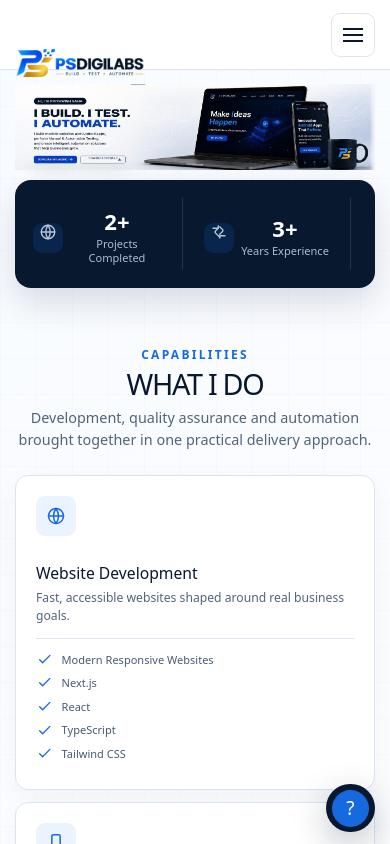
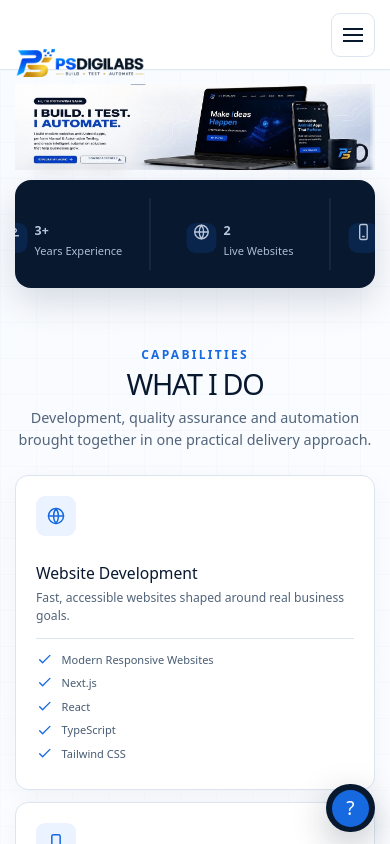
Before and after one commit to Prithvi85/psdigilabs, a Next.js app: page / in a window 390 px wide. Shown: the top 844 px of the page. Built offline with nearby package versions, Linux system fonts and the light colour scheme.

Commit message:
Animate responsive homepage statistics

```diff
--- a/app/rectification.css
+++ b/app/rectification.css
@@ -12,7 +12,20 @@ main > * { position: relative; }
 .hero-resume-link { left: 18.14%; top: 83.22%; width: 12.51%; height: 9.21%; }
 .hero-projects-link:hover, .hero-resume-link:hover { transform: translateY(-2px); box-shadow: 0 10px 24px rgba(0,0,0,.18); }
 .stats-section { padding: 0 0 22px; background: transparent; }
-.stats-grid { width: min(1280px, calc(100% - 48px)); }
+.stats-grid { display: block; width: min(1280px, calc(100% - 48px)); }
+.stats-track { width: 100%; }
+.stats-list { display: grid; grid-template-columns: repeat(5, minmax(0, 1fr)); min-height: 62px; margin: 0; padding: 0; list-style: none; }
+.stats-list[aria-hidden="true"] { display: none; }
+.stat-copy strong { height: 1em; overflow: hidden; }
+.stat-value-roll { display: flex; flex-direction: column; margin: 0; color: inherit; animation: stat-number-roll 8s cubic-bezier(.45, 0, .2, 1) infinite; }
+.stat-value-roll > span { flex: 0 0 1em; margin: 0; color: inherit; font: inherit; line-height: 1; }
+@keyframes stat-number-roll {
+  0%, 68% { transform: translateY(0); }
+  74% { transform: translateY(-1em); }
+  80% { transform: translateY(-2em); }
+  86% { transform: translateY(-3em); }
+  92%, 100% { transform: translateY(-4em); }
+}
 .content-layout { display: block; padding-block: 12px 62px; }
 .content-section { padding: 30px 0 22px; }
 .content-section .section-heading { margin-inline: auto; text-align: center; }
@@ -41,7 +54,13 @@ main > * { position: relative; }
   .services-grid { grid-template-columns: repeat(2, minmax(0,1fr)); }
 }
 @media (max-width: 1023px) {
-  .stats-grid { width: min(100% - 40px, 900px); }
+  .stats-grid { width: min(100% - 40px, 900px); overflow: hidden; }
+  .stats-track { display: flex; width: max-content; animation: stats-marquee 24s linear infinite; }
+  .stats-list, .stats-list[aria-hidden="true"] { display: flex; flex: 0 0 auto; }
+  .stats-list .stat-item { min-width: 180px; flex: 0 0 180px; }
+  .stats-list .stat-item:last-child { border-right: 1px solid rgba(255,255,255,.13); }
+  .stat-value-roll { animation: none; }
+  .stat-value-roll > span:not(:first-child) { display: none; }
   .content-layout { padding-top: 10px; }
   .info-sidebar { grid-template-columns: repeat(2, minmax(0,1fr)); }
   .sidebar-section { border-bottom: 1px solid rgba(255,255,255,.12); }
@@ -61,3 +80,15 @@ main > * { position: relative; }
 @media (max-width: 390px) {
   .project-card { height: 405px; }
 }
+@keyframes stats-marquee {
+  to { transform: translateX(-50%); }
+}
+@media (prefers-reduced-motion: reduce) {
+  .stats-track, .stat-value-roll { animation: none; transform: none; }
+  .stat-value-roll > span:not(:first-child) { display: none; }
+  .stats-list[aria-hidden="true"] { display: none; }
+  @media (max-width: 1023px) {
+    .stats-grid { overflow-x: auto; scrollbar-width: none; }
+    .stats-grid::-webkit-scrollbar { display: none; }
+  }
+}
--- a/components/stats/stats-section.tsx
+++ b/components/stats/stats-section.tsx
@@ -3,22 +3,42 @@ import { Icon } from "@/components/ui/icon";
 
 const icons = ["web", "automation", "globe", "mobile", "check"] as const;
 
-export function StatsSection() {
+function StatItems({ clone = false }: { clone?: boolean }) {
   return (
-    <section className="stats-section" aria-label="PSDigiLabs at a glance">
-      <ul className="container stats-grid">
+    <ul className="stats-list" aria-hidden={clone || undefined}>
       {stats.map((stat, index) => (
         <li className="stat-item" key={stat.label}>
           <span className="stat-icon" aria-hidden="true">
             <Icon name={icons[index]} />
           </span>
           <span className="stat-copy">
-              <strong>{stat.value}</strong>
+            <strong>
+              <span className="sr-only">{stat.value}</span>
+              <span className="stat-value-roll" aria-hidden="true">
+                <span>{stat.value}</span>
+                <span>{index === 4 ? "25%" : "0"}</span>
+                <span>{index === 4 ? "50%" : "1"}</span>
+                <span>{index === 4 ? "75%" : "2"}</span>
+                <span>{stat.value}</span>
+              </span>
+            </strong>
             <span>{stat.label}</span>
           </span>
         </li>
       ))}
     </ul>
+  );
+}
+
+export function StatsSection() {
+  return (
+    <section className="stats-section" aria-label="PSDigiLabs at a glance">
+      <div className="container stats-grid">
+        <div className="stats-track">
+          <StatItems />
+          <StatItems clone />
+        </div>
+      </div>
     </section>
   );
 }
--- a/data/stats.ts
+++ b/data/stats.ts
@@ -1,5 +1,5 @@
 export const stats = [
-  { value: "2+", label: "Projects Completed" },
+  { value: "3+", label: "Projects Completed" },
   { value: "3+", label: "Years Experience" },
   { value: "2", label: "Live Websites" },
   { value: "1", label: "Android App in Development" },
```
Lines whose indentation alone changed are shown as unchanged.
